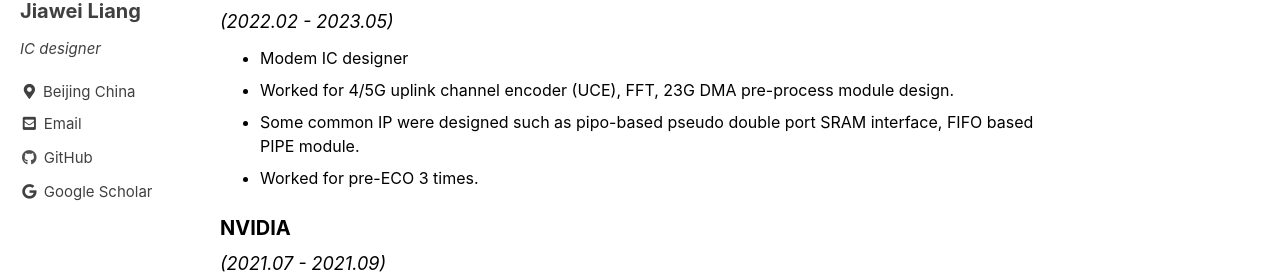
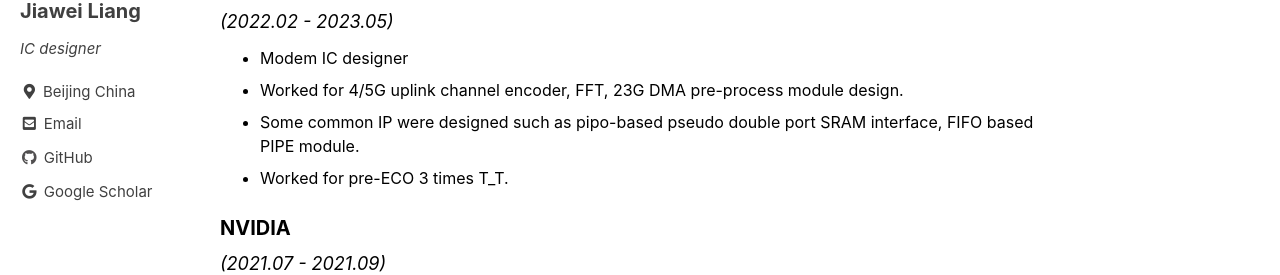
Before and after one commit to MasLiang/MasLiang.github.io, a Jekyll site: the page built from _pages/experience.md, in a window 1280 px wide and 900 px high. Shown: the part 288-563 px from the top of the window. Built offline with Jekyll 4.4.1, drawn with Linux system fonts in a browser that asks for light colours; cached includes are drawn as plain includes.

Commit message:
change some details

```diff
--- a/_pages/experience.md
+++ b/_pages/experience.md
@@ -11,9 +11,9 @@
 ###### ZEKU Technology Co., Ltd., Beijinag, China
 *<font size=4>(2022.02 - 2023.05) </font>*
 - Modem IC designer
-- Worked for 4/5G uplink channel encoder (UCE), FFT, 23G DMA pre-process module design.
+- Worked for 4/5G uplink channel encoder,  FFT, 23G DMA pre-process module design.
 - Some common IP were designed such as pipo-based pseudo double port SRAM interface, FIFO based PIPE module.
-- Worked for pre-ECO 3 times.
+- Worked for pre-ECO 3 times T_T.
 
 ###### NVIDIA
 *<font size=4>(2021.07 - 2021.09) </font>*
```
Also changed, not shown: 2 other files.
